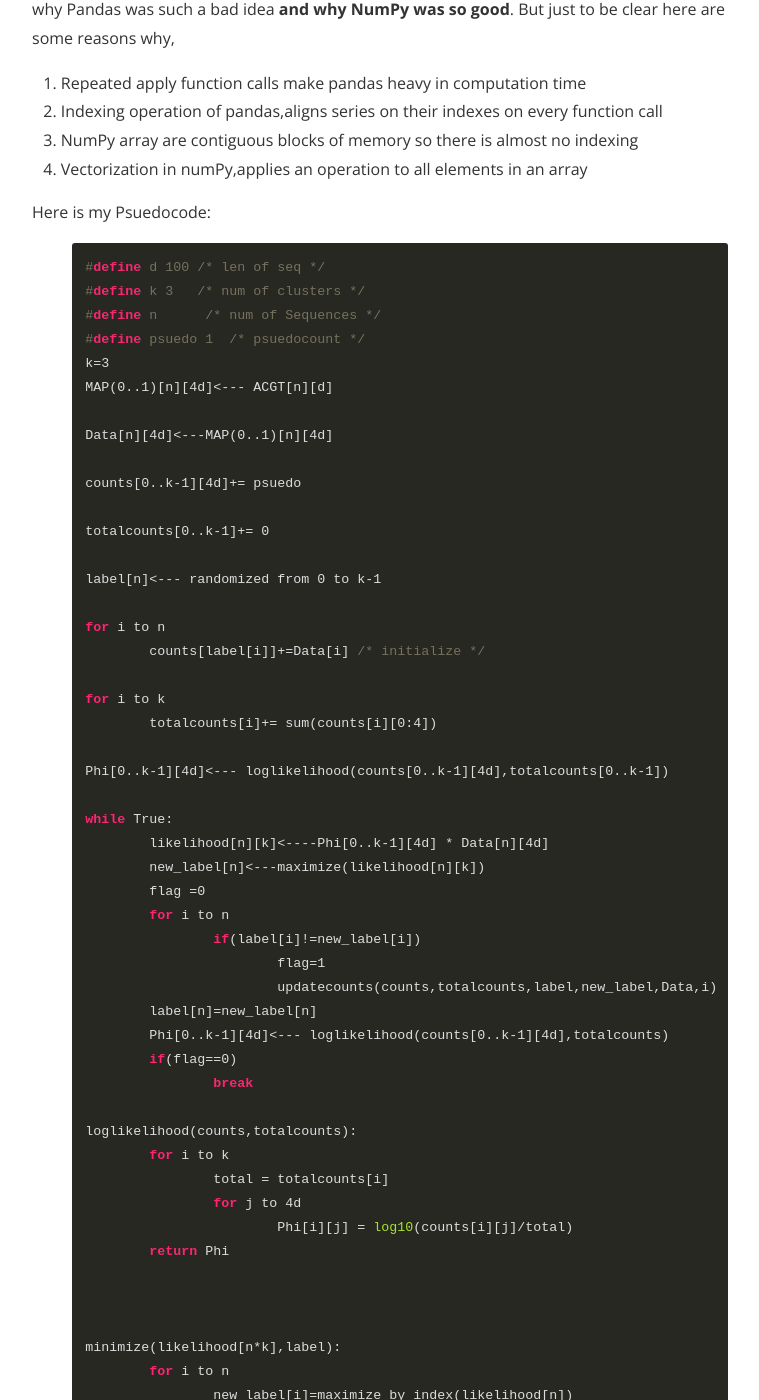
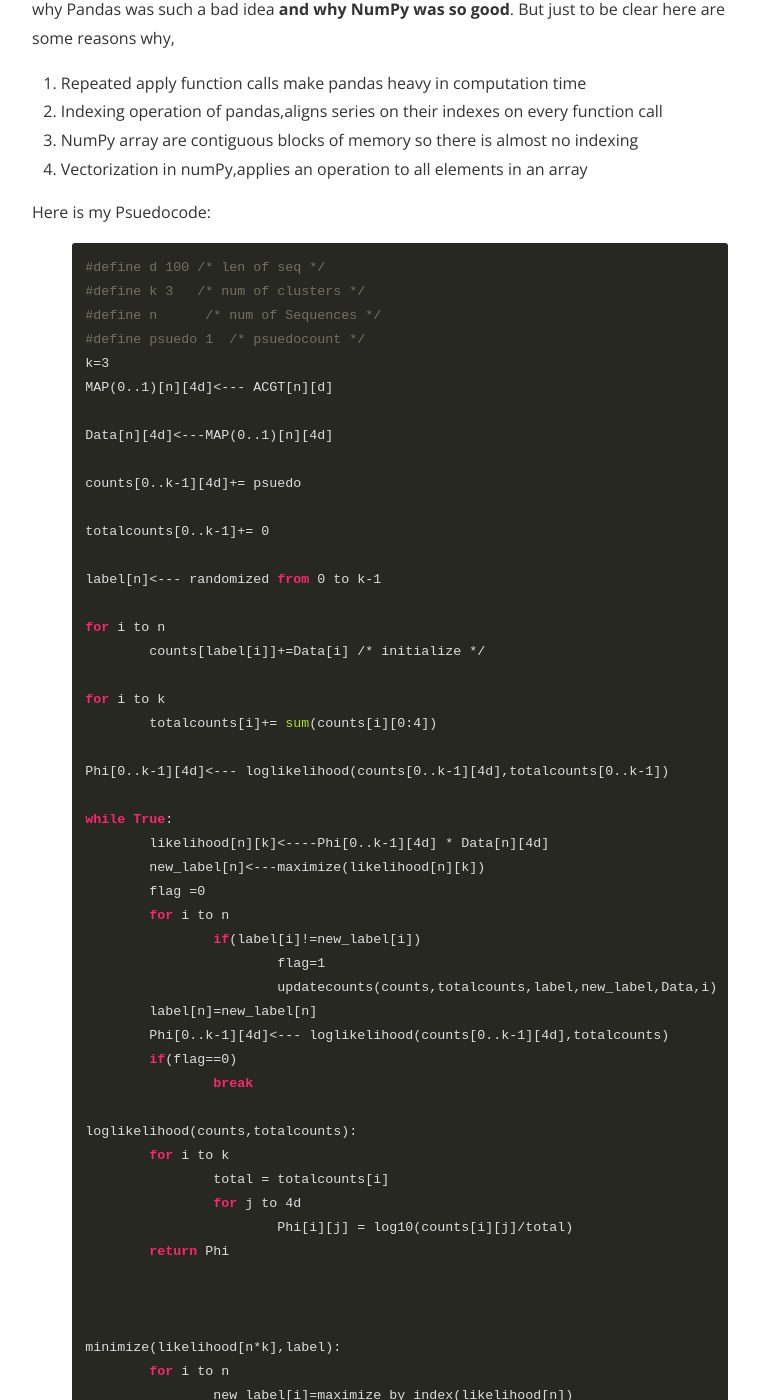
Before and after one commit to ashm8206/ashm8206.github.io, a Jekyll site: the page built from _posts/2017-05-17-K-MeansNCL.markdown, in a window 1280 px wide and 1400 px high, scrolled down 1269 px. Shown: the whole window, without its empty margins (240-999 px from the left). Built offline with Jekyll 4.4.1, drawn with Linux system fonts in a browser that asks for light colours; nearby versions of some CDN libraries; comment, search, counter and statistics services are not loaded.

Commit message:
highlight style

```diff
--- a/_posts/2017-05-17-K-MeansNCL.markdown
+++ b/_posts/2017-05-17-K-MeansNCL.markdown
@@ -31,7 +31,7 @@
 
 Here is my Psuedocode:
 
-{% highlight C %}
+{% highlight python %}
 #define d 100 /* len of seq */
 #define k 3   /* num of clusters */
 #define n      /* num of Sequences */
```
